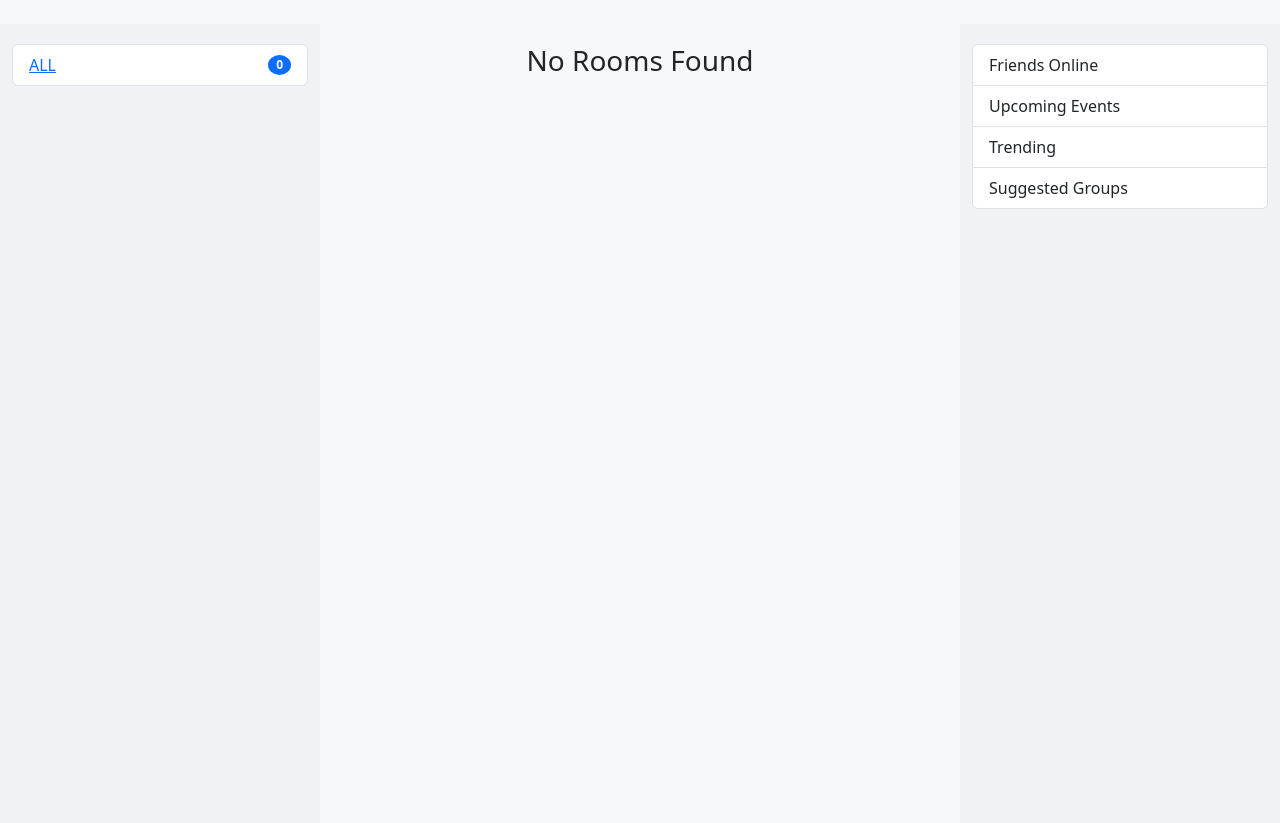
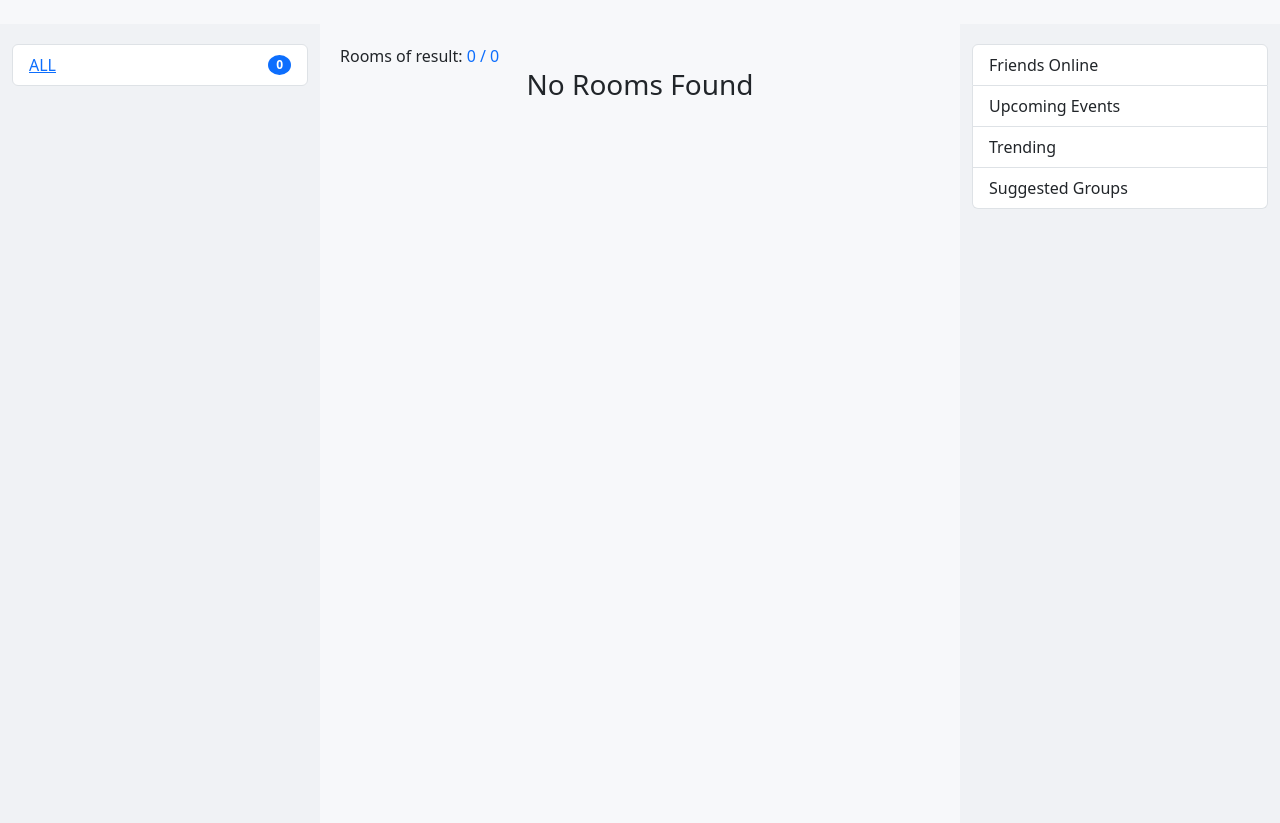
Before and after one commit to andreconghau/chatroom, a Django app: page / in a window 1280 px wide. Shown: the part 62-885 px from the top of the page. Run offline with Django 5.2, Linux system fonts and the light colour scheme; data that the repository does not hold is empty.

Commit message:
Refactor main_list_room.html to display the count of rooms in the result

```diff
--- a/base/templates/base/components/main_list_room.html
+++ b/base/templates/base/components/main_list_room.html
@@ -1,5 +1,10 @@
 <!-- Main Content -->
 <div class="col-lg-6 col-md-8 main-content">
+  <div>
+    <span class="text-start">
+        Rooms of result: <span class="text-primary">{{rooms.count}} / {{rooms_count}}</span>
+    </span>
+</div>
   <!-- prettier-ignore -->
   {% if rooms.count > 0 %}
     {%for room in rooms %}
```
